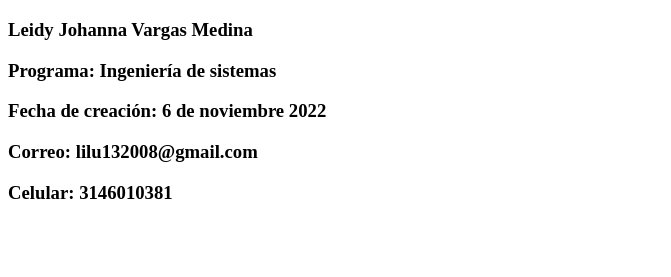
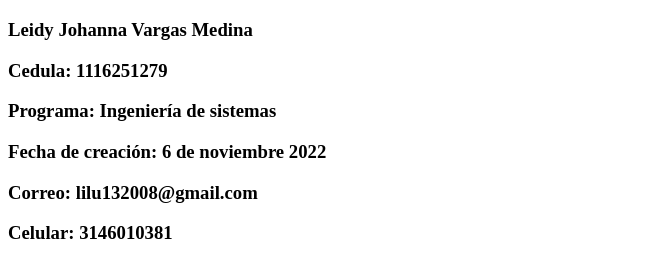
Before and after one commit to Leidy-code/DSW-LeidyVargas, a plain HTML site: page index.html in a window 1280 px wide. Shown: the part 61-338 px from the top of the page, without its empty margins (0-671 px from the left). Drawn offline with Linux system fonts and the light colour scheme.

Commit message:
Update index.html
primera actualizacion

```diff
--- a/index.html
+++ b/index.html
@@ -16,6 +16,7 @@
 
 <h3>Leidy Johanna Vargas Medina <p>
 </p>
+  Cedula: 1116251279<p></p>
   Programa: Ingeniería de sistemas <p></p>
   Fecha de creación: 6 de noviembre 2022 <p> </p>
   Correo: lilu132008@gmail.com<p></p>
```
